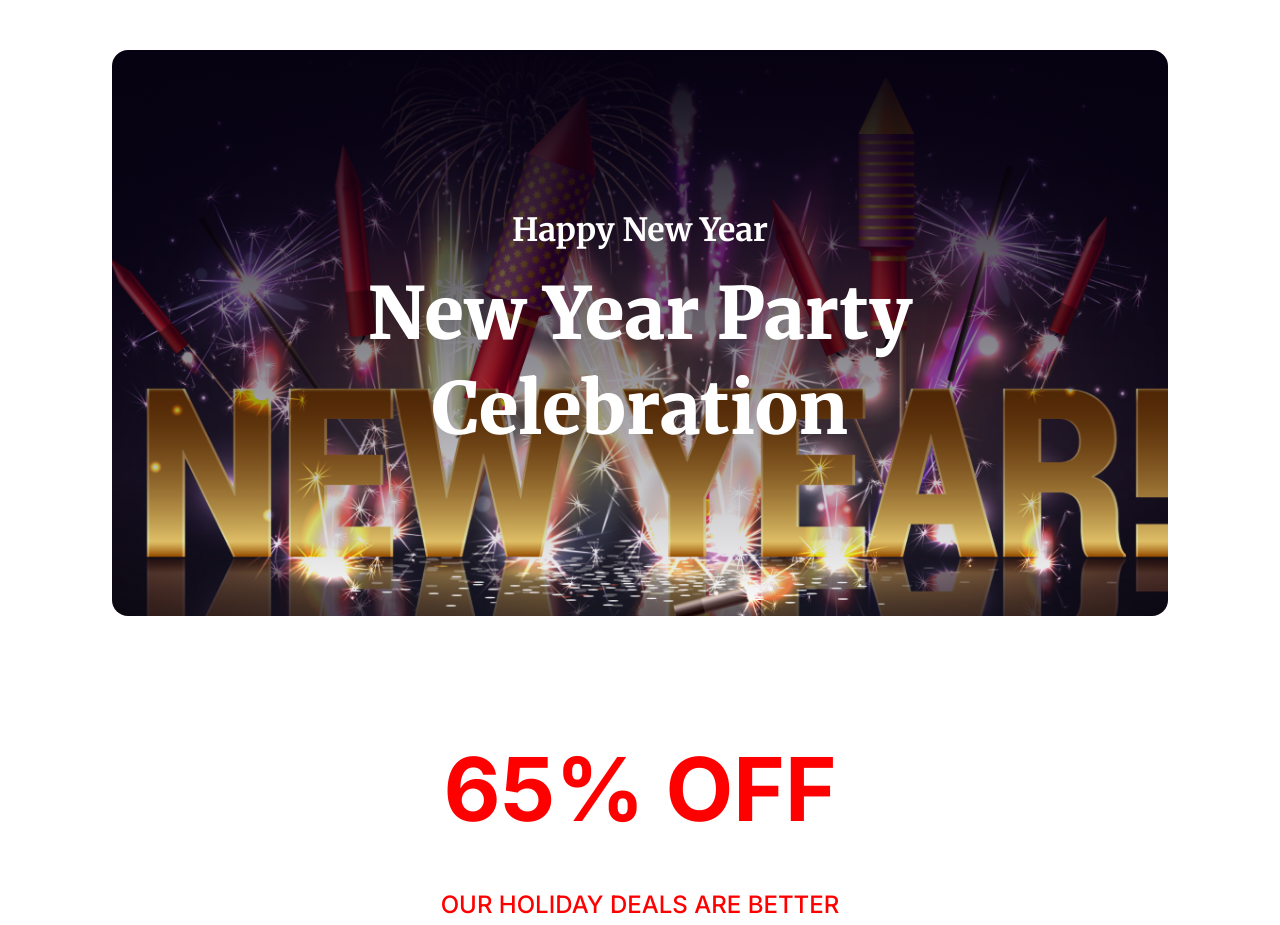
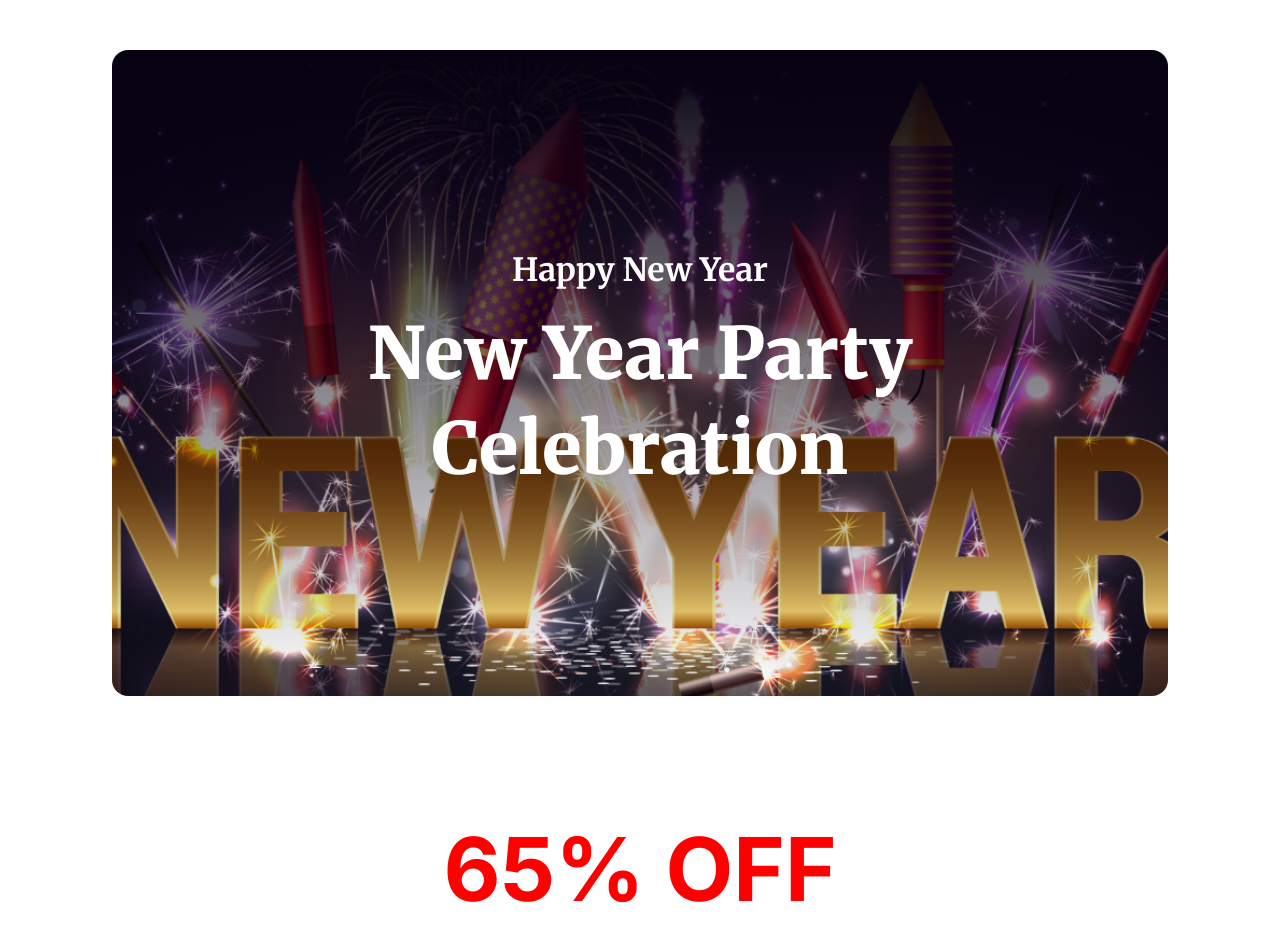
Before and after one commit to sifat2626/New-Year-New-Mission, a plain HTML site: page index.html in a window 1280 px wide. Shown: the top 925 px of the page. Drawn offline with nearby package versions, Linux system fonts and the light colour scheme.

Commit message:
padding updated

```diff
--- a/styles/style.css
+++ b/styles/style.css
@@ -17,7 +17,7 @@
 }
 
 .banner-text-box {
-  padding: 16rem 0;
+  padding: 20rem 0;
   text-align: center;
   max-width: 63.2rem;
   display: flex;
```
